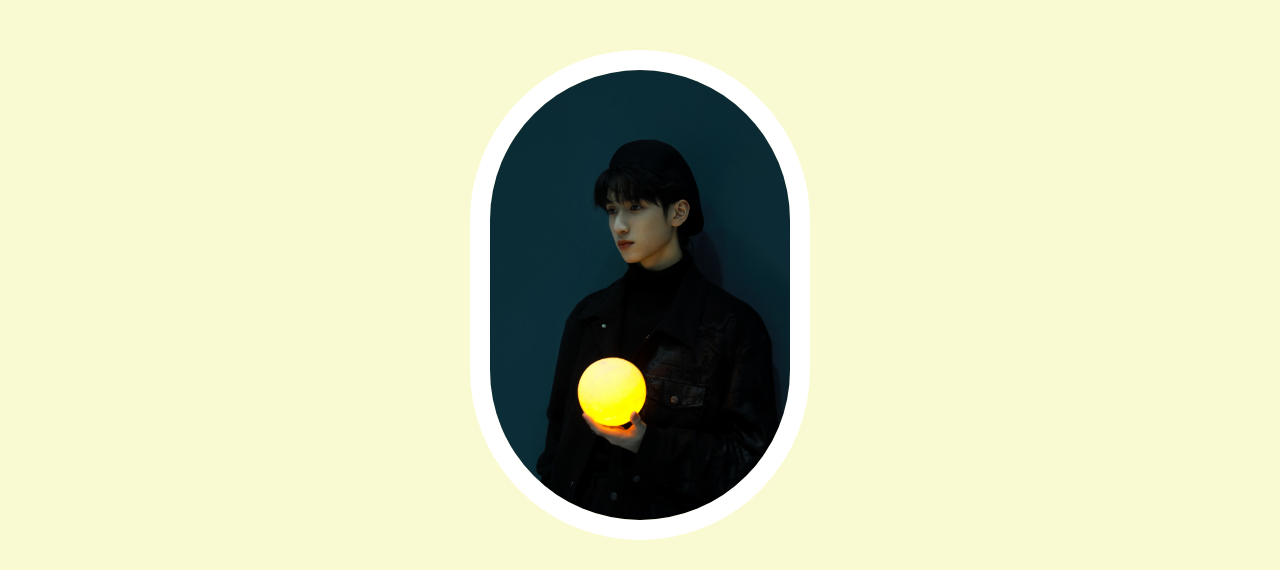
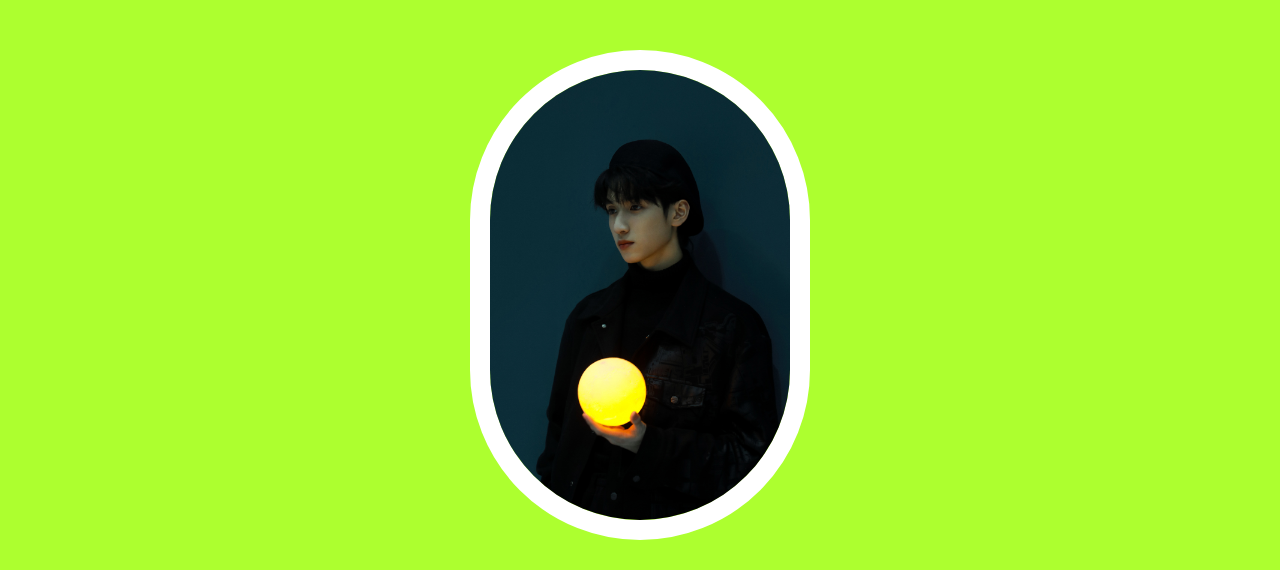
Before and after one commit to sakillusion/DDP-IMA, a plain HTML site: page templates/index.html in a window 1280 px wide. Shown: the top 570 px of the page. Drawn offline with Linux system fonts and the light colour scheme.

Commit message:
Update styles.css

```diff
--- a/templates/styles.css
+++ b/templates/styles.css
@@ -8,7 +8,7 @@ body {
 /*Header section*/
 
 header{
-	background-color: lightgoldenrodyellow;
+	background-color: greenyellow;
 	text-align: center;
 	padding-top: 50px;
 	padding-bottom: 50px;
```
